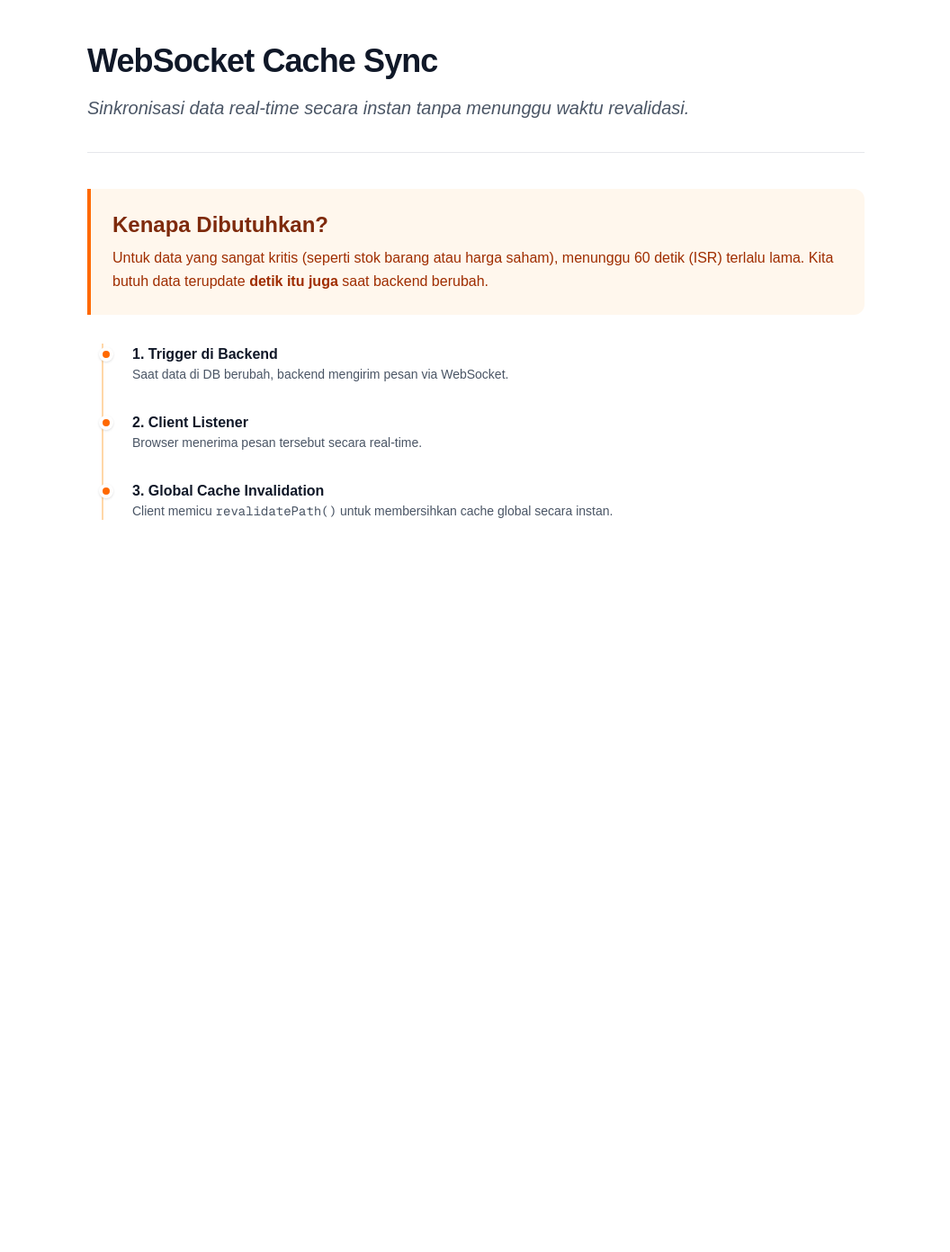
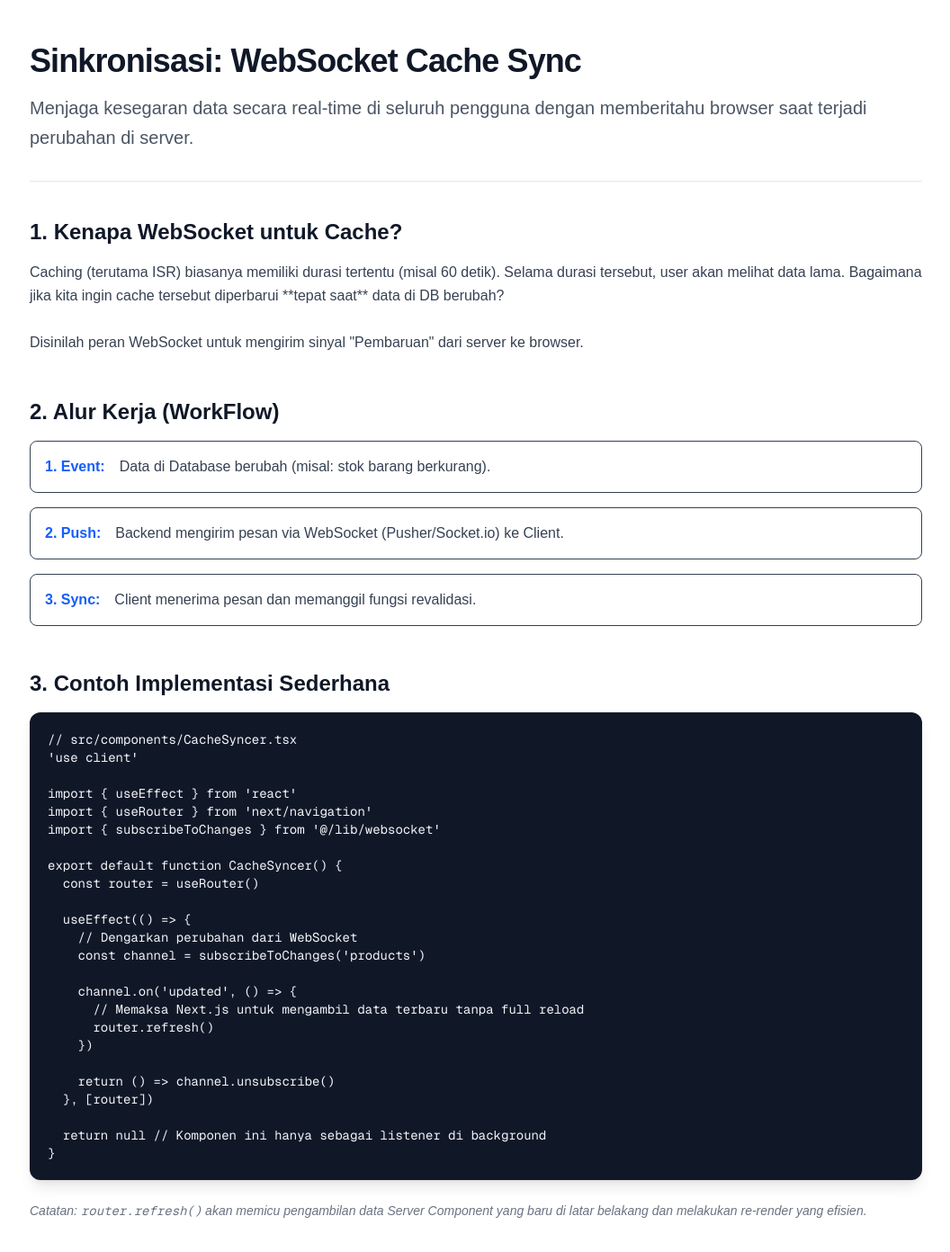
Before and after one commit to ramaalfin/simple-next, a Next.js app: page /patterns/websocket-sync in a window 1280 px wide. Shown: the top 1392 px of the page at 90% size, without its empty margins (111-1167 px from the left). Before the commit the page ends 800 px from the top, so only its background shows below. Built offline with nearby package versions, Linux system fonts and the light colour scheme.

Commit message:
docs: update page metadata and refine instructional content across pattern documentation pages

```diff
--- a/src/app/page.tsx
+++ b/src/app/page.tsx
@@ -76,22 +76,27 @@ export default function Home() {
           <Link href="/advanced-caching" className="text-blue-600">
             View Advanced Caching (Overview)
           </Link>
-          <div className="grid grid-cols-1 sm:grid-cols-2 gap-x-6 gap-y-2 mt-2 pt-4 border-t border-gray-100">
-            <Link href="/patterns/swr-strategy" className="text-blue-500 text-sm hover:underline">
-              → Stale-While-Revalidate
+        </div>
+
+        <div className="mt-8">
+          <h3 className="text-xl font-bold mb-4">Advanced Patterns & Strategies</h3>
+          <div className="flex flex-wrap gap-4 text-base font-medium">
+            <Link href="/patterns/swr-strategy" className="text-orange-600 hover:underline">
+              SWR Strategy
             </Link>
-            <Link href="/patterns/optimistic-updates" className="text-blue-500 text-sm hover:underline">
-              → Optimistic Updates
+            <Link href="/patterns/optimistic-updates" className="text-orange-600 hover:underline">
+              Optimistic Updates
             </Link>
-            <Link href="/patterns/normalized-cache" className="text-blue-500 text-sm hover:underline">
-              → Normalized Cache
+            <Link href="/patterns/normalized-cache" className="text-orange-600 hover:underline">
+              Normalized Cache
             </Link>
-            <Link href="/patterns/websocket-sync" className="text-blue-500 text-sm hover:underline">
-              → WebSocket Cache Sync
+            <Link href="/patterns/websocket-sync" className="text-orange-600 hover:underline">
+              WebSocket Sync
             </Link>
           </div>
         </div>
-        <div className="flex flex-col gap-4 text-base font-medium sm:flex-row">
+
+        <div className="flex flex-col gap-4 text-base font-medium sm:flex-row mt-12">
           <a
             className="flex h-12 w-full items-center justify-center gap-2 rounded-full bg-foreground px-5 text-background transition-colors hover:bg-[#383838] dark:hover:bg-[#ccc] md:w-[158px]"
             href="https://vercel.com/new?utm_source=create-next-app&utm_medium=appdir-template-tw&utm_campaign=create-next-app"
--- a/src/app/patterns/optimistic-updates/page.tsx
+++ b/src/app/patterns/optimistic-updates/page.tsx
@@ -1,48 +1,76 @@
 import React from 'react';
 
 export const metadata = {
-  title: 'Materi: Optimistic Updates',
-  description: 'Materi tentang Optimistic Updates di Next.js',
+  title: 'Optimistic Updates di Next.js',
+  description: 'Materi mendalam tentang teknik Optimistic Updates untuk UX yang instan',
 };
 
 export default function OptimisticUpdatesPage() {
   return (
-    <main className="container mx-auto px-4 py-12 max-w-4xl text-left">
+    <main className="container mx-auto px-4 py-12 max-w-5xl text-left">
       <div className="mb-10 border-b border-gray-200 pb-8">
         <h1 className="text-4xl font-extrabold tracking-tight text-gray-900 mb-4">
-          Optimistic Updates
+          Teknik: Optimistic Updates
         </h1>
-        <p className="text-xl text-gray-600 leading-relaxed italic">
-          Teknik UI untuk menghilangkan kesan "menunggu" pada pengguna.
+        <p className="text-xl text-gray-600 leading-relaxed">
+          Meningkatkan kepuasan pengguna dengan memberikan respon UI yang instan sebelum data benar-benar tersimpan di server.
         </p>
       </div>
 
       <section className="mb-12">
-        <div className="bg-emerald-50 border-l-4 border-emerald-500 p-6 rounded-r-xl mb-8">
-          <h2 className="text-2xl font-bold text-emerald-900 mb-2">Bagaimana Cara Kerjanya?</h2>
-          <p className="text-emerald-800 leading-relaxed">
-            Kita memperbarui UI secara instan seolah-olah operasi server sudah sukses. Jika ternyata gagal, kita mengembalikan (rollback) UI ke status semula.
-          </p>
-        </div>
+        <h2 className="text-2xl font-bold text-gray-900 mb-4">1. Konsep Optimis</h2>
+        <p className="text-gray-700 mb-6 leading-relaxed">
+          Dalam aplikasi web biasa, saat Anda menekan tombol "Like", aplikasi akan mengirim request ke server dan menunggu jawaban sebelum mengubah tampilan tombol tersebut. Ini menyebabkan jeda (delay).
+          <br /><br />
+          <strong>Optimistic Updates</strong> bekerja dengan cara:
+        </p>
+        <ol className="list-decimal list-inside space-y-3 text-gray-700 mb-8">
+          <li>Pengguna melakukan aksi (misal: Like).</li>
+          <li>Aplikasi <strong>segera</strong> mengubah UI (Like bertambah) seolah-olah sukses.</li>
+          <li>Aplikasi mengirim request ke server di latar belakang.</li>
+          <li>Jika server gagal, aplikasi akan membatalkan perubahan UI tersebut (**Rollback**).</li>
+        </ol>
+      </section>
 
+      <section className="mb-12">
+        <h2 className="text-2xl font-bold text-gray-900 mb-4">2. Implementasi dengan Hook `useOptimistic`</h2>
+        <p className="text-gray-700 mb-4 leading-relaxed">
+          Next.js menyediakan hook khusus bernama <code>useOptimistic</code> untuk memudahkan pola ini.
+        </p>
         <pre className="bg-gray-900 text-gray-100 p-5 rounded-xl overflow-x-auto text-sm font-mono shadow-lg mb-6">
-{`// Contoh Alur useOptimistic di Next.js
-const [optimisticState, addOptimistic] = useOptimistic(
-  state,
-  (currentState, newValue) => {
-    // Logika update UI seketika
-    return [...currentState, newValue];
+{`'use client'
+import { useOptimistic } from 'react'
+
+export function LikeButton({ initialLikes }) {
+  // 1. Definisikan state optimis
+  const [optimisticLikes, addOptimisticLike] = useOptimistic(
+    initialLikes,
+    (state, newLike) => state + 1
+  )
+
+  async function handleLikeAction() {
+    // 2. Update UI secara instan
+    addOptimisticLike(1)
+
+    // 3. Panggil Server Action
+    await submitLikeToDatabase()
   }
-);`}
+
+  return (
+    <button onClick={handleLikeAction}>
+      Like: {optimisticLikes}
+    </button>
+  )
+}`}
         </pre>
       </section>
 
-      <div className="p-6 border border-gray-200 rounded-2xl bg-gray-50">
-        <h4 className="font-bold text-gray-900 mb-2">Contoh Nyata:</h4>
-        <p className="text-sm text-gray-600">
-          Saat Anda menekan tombol "Like" di Instagram, angka bertambah seketika. Instagram tidak menunggu server menjawab "Ya, Like berhasil" untuk mengubah angka tersebut. Itulah Optimistic Update.
+      <section className="mb-12">
+        <h2 className="text-2xl font-bold text-gray-900 mb-4 text-orange-700">Penting: Penanganan Rollback</h2>
+        <p className="text-gray-700 mb-6 leading-relaxed">
+          Satu hal yang tidak boleh dilupakan adalah <strong>Rollback</strong>. Jika permintaan API gagal (misal: koneksi terputus), state optimis akan otomatis kembali ke state asli yang ada di server saat komponen di-render ulang dengan data asli.
         </p>
-      </div>
+      </section>
     </main>
   );
 }
--- a/src/app/patterns/swr-strategy/page.tsx
+++ b/src/app/patterns/swr-strategy/page.tsx
@@ -1,50 +1,78 @@
 import React from 'react';
 
 export const metadata = {
-  title: 'Materi: SWR Strategy',
-  description: 'Materi tentang Stale-While-Revalidate di Next.js',
+  title: 'Stale-While-Revalidate (SWR) Strategy',
+  description: 'Materi mendalam tentang strategi caching SWR di Next.js',
 };
 
-export default function SWRPage() {
+export default function SWRStrategyPage() {
   return (
-    <main className="container mx-auto px-4 py-12 max-w-4xl text-left">
+    <main className="container mx-auto px-4 py-12 max-w-5xl text-left">
       <div className="mb-10 border-b border-gray-200 pb-8">
         <h1 className="text-4xl font-extrabold tracking-tight text-gray-900 mb-4">
-          Stale-While-Revalidate (SWR)
+          Strategi: Stale-While-Revalidate (SWR)
         </h1>
-        <p className="text-xl text-gray-600 leading-relaxed italic">
-          Strategi dasar di balik kecepatan dan keandalan caching di Next.js.
+        <p className="text-xl text-gray-600 leading-relaxed">
+          Strategi yang mengutamakan kecepatan dengan menyajikan data lama sambil memperbarui data di latar belakang.
         </p>
       </div>
 
       <section className="mb-12">
-        <div className="bg-blue-50 border-l-4 border-blue-500 p-6 rounded-r-xl mb-8">
-          <h2 className="text-2xl font-bold text-blue-900 mb-2">Apa itu SWR?</h2>
-          <p className="text-blue-800 leading-relaxed">
-            SWR adalah strategi caching yang menyajikan data dari cache (Stale), kemudian melakukan pengambilan data baru di latar belakang (Revalidate) untuk memperbarui cache tersebut.
+        <h2 className="text-2xl font-bold text-gray-900 mb-4">1. Apa itu SWR?</h2>
+        <p className="text-gray-700 mb-6 leading-relaxed">
+          SWR adalah strategi cache yang populer di mana browser pertama-tama menyajikan data lama yang sudah ada di cache (**Stale**), kemudian mengirimkan permintaan pengambilan data di latar belakang (**Revalidate**), dan terakhir menyajikan data terbaru tersebut.
+        </p>
+
+        <div className="bg-blue-50 border-l-4 border-blue-500 p-6 rounded-r-xl">
+          <h4 className="font-bold text-blue-900 mb-2">Filosofi Utama:</h4>
+          <p className="text-blue-800 text-sm">
+            "Lebih baik menampilkan data lama daripada menampilkan layar loading kosong."
           </p>
-        </div>
-
-        <div className="space-y-6">
-          <div className="p-5 border border-gray-200 rounded-xl">
-            <h4 className="font-bold text-gray-900 mb-2">⚡ Keuntungan: Zero Latency</h4>
-            <p className="text-sm text-gray-600">Pengguna mendapatkan konten secara instan karena data diambil dari cache lokal, bukan menunggu request jaringan.</p>
-          </div>
-          <div className="p-5 border border-gray-200 rounded-xl">
-            <h4 className="font-bold text-gray-900 mb-2">🔄 Background Updates</h4>
-            <p className="text-sm text-gray-600">Data tetap diperbarui tanpa pernah memblokir proses rendering atau membuat UI "hang".</p>
-          </div>
         </div>
       </section>
 
-      <div className="bg-gray-900 text-gray-100 p-8 rounded-2xl shadow-xl mt-8">
-        <h3 className="text-xl font-bold mb-4 text-blue-400">Dimana SWR digunakan di Next.js?</h3>
-        <ul className="list-disc list-inside space-y-3 opacity-90 text-sm">
-          <li><strong>ISR (Incremental Static Regeneration):</strong> Mekanisme utama pembaruan halaman statis.</li>
-          <li><strong>Data Cache:</strong> Manajemen fetch asinkron di Next.js 15.</li>
-          <li><strong>SWR Library:</strong> Library besutan Vercel untuk fetching data di sisi klien.</li>
-        </ul>
-      </div>
+      <section className="mb-12">
+        <h2 className="text-2xl font-bold text-gray-900 mb-4">2. Implementasi di Next.js (ISR)</h2>
+        <p className="text-gray-700 mb-4 leading-relaxed">
+          Next.js mengimplementasikan SWR pada tingkat halaman melalui <strong>Incremental Static Regeneration (ISR)</strong>.
+        </p>
+        <pre className="bg-gray-900 text-gray-100 p-5 rounded-xl overflow-x-auto text-sm font-mono shadow-lg mb-6">
+{`// src/app/products/page.tsx
+async function getProducts() {
+  const res = await fetch('https://api.example.com/products', {
+    next: { revalidate: 60 } // Revalidate data maksimal setiap 60 detik
+  });
+  return res.json();
+}
+
+export default async function Page() {
+  const products = await getProducts();
+  // ... render products
+}`}
+        </pre>
+        <p className="text-sm text-gray-500 italic">
+          Keterangan: Jika user mengunjungi halaman ini setelah 60 detik, mereka tetap melihat data lama. Namun, Next.js akan memicu pengambilan data baru di background untuk user berikutnya.
+        </p>
+      </section>
+
+      <section className="mb-12">
+        <h2 className="text-2xl font-bold text-gray-900 mb-4">3. Penggunaan Library SWR (Client Side)</h2>
+        <pre className="bg-gray-900 text-gray-100 p-5 rounded-xl overflow-x-auto text-sm font-mono shadow-lg mb-6">
+{`'use client'
+import useSWR from 'swr'
+
+const fetcher = (url) => fetch(url).then((res) => res.json())
+
+export default function Profile() {
+  const { data, error, isLoading } = useSWR('/api/user', fetcher)
+
+  if (error) return <div>Gagal memuat</div>
+  if (isLoading) return <div>Memuat...</div>
+
+  return <div>Halo, {data.name}!</div>
+}`}
+        </pre>
+      </section>
     </main>
   );
 }
--- a/src/app/patterns/websocket-sync/page.tsx
+++ b/src/app/patterns/websocket-sync/page.tsx
@@ -1,47 +1,80 @@
 import React from 'react';
 
 export const metadata = {
-  title: 'Materi: WebSocket Cache Sync',
-  description: 'Materi tentang Sinkronisasi Cache via WebSocket di Next.js',
+  title: 'WebSocket Cache Sync di Next.js',
+  description: 'Materi mendalam tentang sinkronisasi cache real-time menggunakan WebSocket',
 };
 
 export default function WebSocketSyncPage() {
   return (
-    <main className="container mx-auto px-4 py-12 max-w-4xl text-left">
+    <main className="container mx-auto px-4 py-12 max-w-5xl text-left">
       <div className="mb-10 border-b border-gray-200 pb-8">
         <h1 className="text-4xl font-extrabold tracking-tight text-gray-900 mb-4">
-          WebSocket Cache Sync
+          Sinkronisasi: WebSocket Cache Sync
         </h1>
-        <p className="text-xl text-gray-600 leading-relaxed italic">
-          Sinkronisasi data real-time secara instan tanpa menunggu waktu revalidasi.
+        <p className="text-xl text-gray-600 leading-relaxed">
+          Menjaga kesegaran data secara real-time di seluruh pengguna dengan memberitahu browser saat terjadi perubahan di server.
         </p>
       </div>
 
-      <section className="mb-12 text-left">
-        <div className="bg-orange-50 border-l-4 border-orange-500 p-6 rounded-r-xl mb-8">
-          <h2 className="text-2xl font-bold text-orange-900 mb-2">Kenapa Dibutuhkan?</h2>
-          <p className="text-orange-800 leading-relaxed">
-            Untuk data yang sangat kritis (seperti stok barang atau harga saham), menunggu 60 detik (ISR) terlalu lama. Kita butuh data terupdate <strong>detik itu juga</strong> saat backend berubah.
-          </p>
-        </div>
+      <section className="mb-12">
+        <h2 className="text-2xl font-bold text-gray-900 mb-4">1. Kenapa WebSocket untuk Cache?</h2>
+        <p className="text-gray-700 mb-6 leading-relaxed">
+          Caching (terutama ISR) biasanya memiliki durasi tertentu (misal 60 detik). Selama durasi tersebut, user akan melihat data lama. Bagaimana jika kita ingin cache tersebut diperbarui **tepat saat** data di DB berubah?
+          <br /><br />
+          Disinilah peran WebSocket untuk mengirim sinyal "Pembaruan" dari server ke browser.
+        </p>
+      </section>
 
-        <div className="relative border-l-2 border-orange-200 ml-4 pl-8 space-y-8">
-          <div className="relative">
-            <span className="absolute -left-[37px] top-1 w-4 h-4 rounded-full bg-orange-500 border-4 border-white shadow-sm"></span>
-            <h4 className="font-bold text-gray-900">1. Trigger di Backend</h4>
-            <p className="text-sm text-gray-600">Saat data di DB berubah, backend mengirim pesan via WebSocket.</p>
+      <section className="mb-12">
+        <h2 className="text-2xl font-bold text-gray-900 mb-4">2. Alur Kerja (WorkFlow)</h2>
+        <div className="space-y-4 text-gray-700">
+          <div className="flex gap-4 p-4 border rounded-lg">
+            <div className="font-bold text-blue-600">1. Event:</div>
+            <p>Data di Database berubah (misal: stok barang berkurang).</p>
           </div>
-          <div className="relative">
-            <span className="absolute -left-[37px] top-1 w-4 h-4 rounded-full bg-orange-500 border-4 border-white shadow-sm"></span>
-            <h4 className="font-bold text-gray-900">2. Client Listener</h4>
-            <p className="text-sm text-gray-600">Browser menerima pesan tersebut secara real-time.</p>
+          <div className="flex gap-4 p-4 border rounded-lg">
+            <div className="font-bold text-blue-600">2. Push:</div>
+            <p>Backend mengirim pesan via WebSocket (Pusher/Socket.io) ke Client.</p>
           </div>
-          <div className="relative">
-            <span className="absolute -left-[37px] top-1 w-4 h-4 rounded-full bg-orange-500 border-4 border-white shadow-sm"></span>
-            <h4 className="font-bold text-gray-900">3. Global Cache Invalidation</h4>
-            <p className="text-sm text-gray-600">Client memicu <code>revalidatePath()</code> untuk membersihkan cache global secara instan.</p>
+          <div className="flex gap-4 p-4 border rounded-lg">
+            <div className="font-bold text-blue-600">3. Sync:</div>
+            <p>Client menerima pesan dan memanggil fungsi revalidasi.</p>
           </div>
         </div>
+      </section>
+
+      <section className="mb-12">
+        <h2 className="text-2xl font-bold text-gray-900 mb-4">3. Contoh Implementasi Sederhana</h2>
+        <pre className="bg-gray-900 text-gray-100 p-5 rounded-xl overflow-x-auto text-sm font-mono shadow-lg mb-6">
+{`// src/components/CacheSyncer.tsx
+'use client'
+
+import { useEffect } from 'react'
+import { useRouter } from 'next/navigation'
+import { subscribeToChanges } from '@/lib/websocket'
+
+export default function CacheSyncer() {
+  const router = useRouter()
+
+  useEffect(() => {
+    // Dengarkan perubahan dari WebSocket
+    const channel = subscribeToChanges('products')
+
+    channel.on('updated', () => {
+      // Memaksa Next.js untuk mengambil data terbaru tanpa full reload
+      router.refresh()
+    })
+
+    return () => channel.unsubscribe()
+  }, [router])
+
+  return null // Komponen ini hanya sebagai listener di background
+}`}
+        </pre>
+        <p className="text-sm text-gray-500 italic">
+          Catatan: <code>router.refresh()</code> akan memicu pengambilan data Server Component yang baru di latar belakang dan melakukan re-render yang efisien.
+        </p>
       </section>
     </main>
   );
```
Also changed, not shown: src/app/patterns/normalized-cache/page.tsx (+57 -22 lines).
